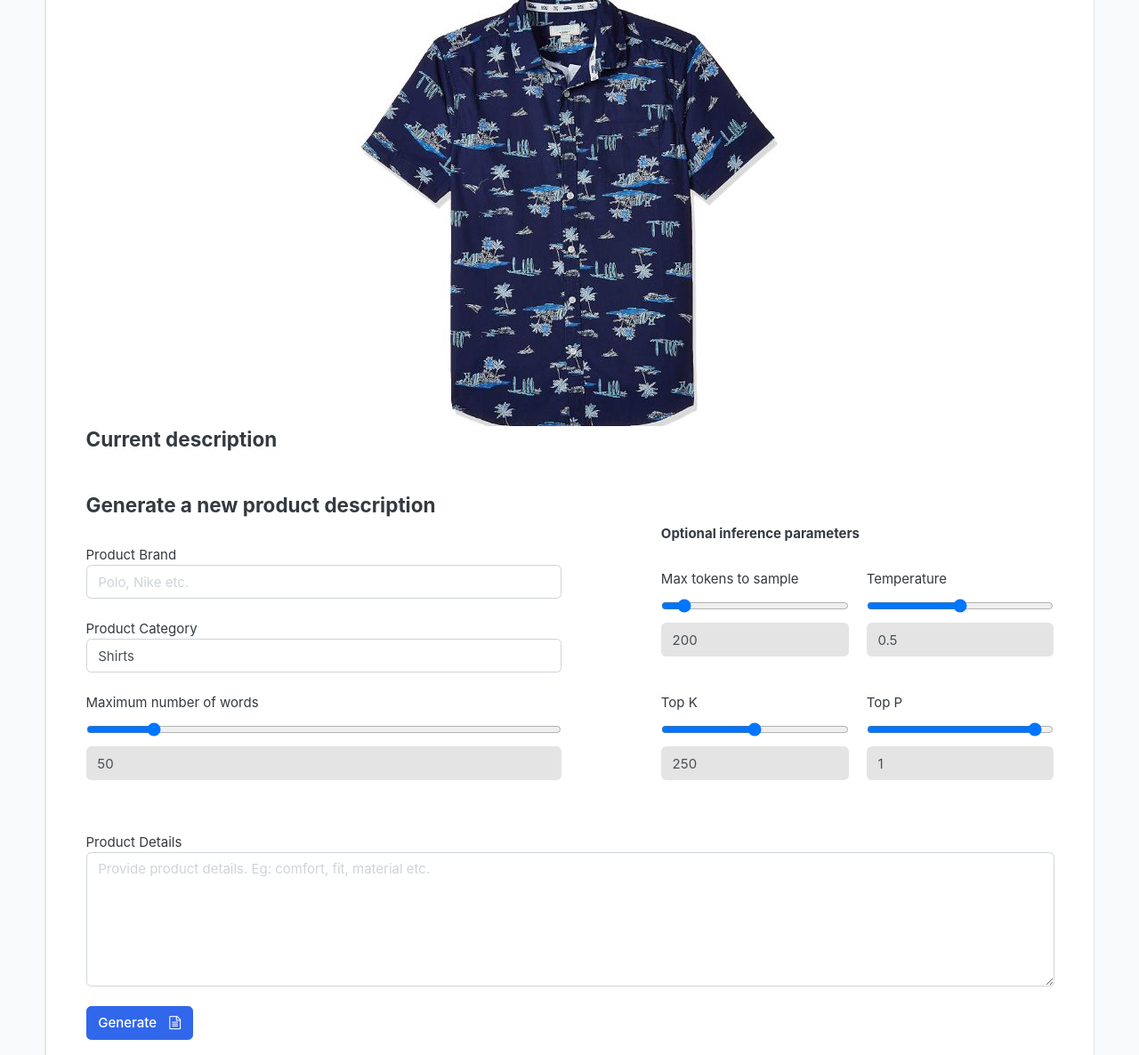
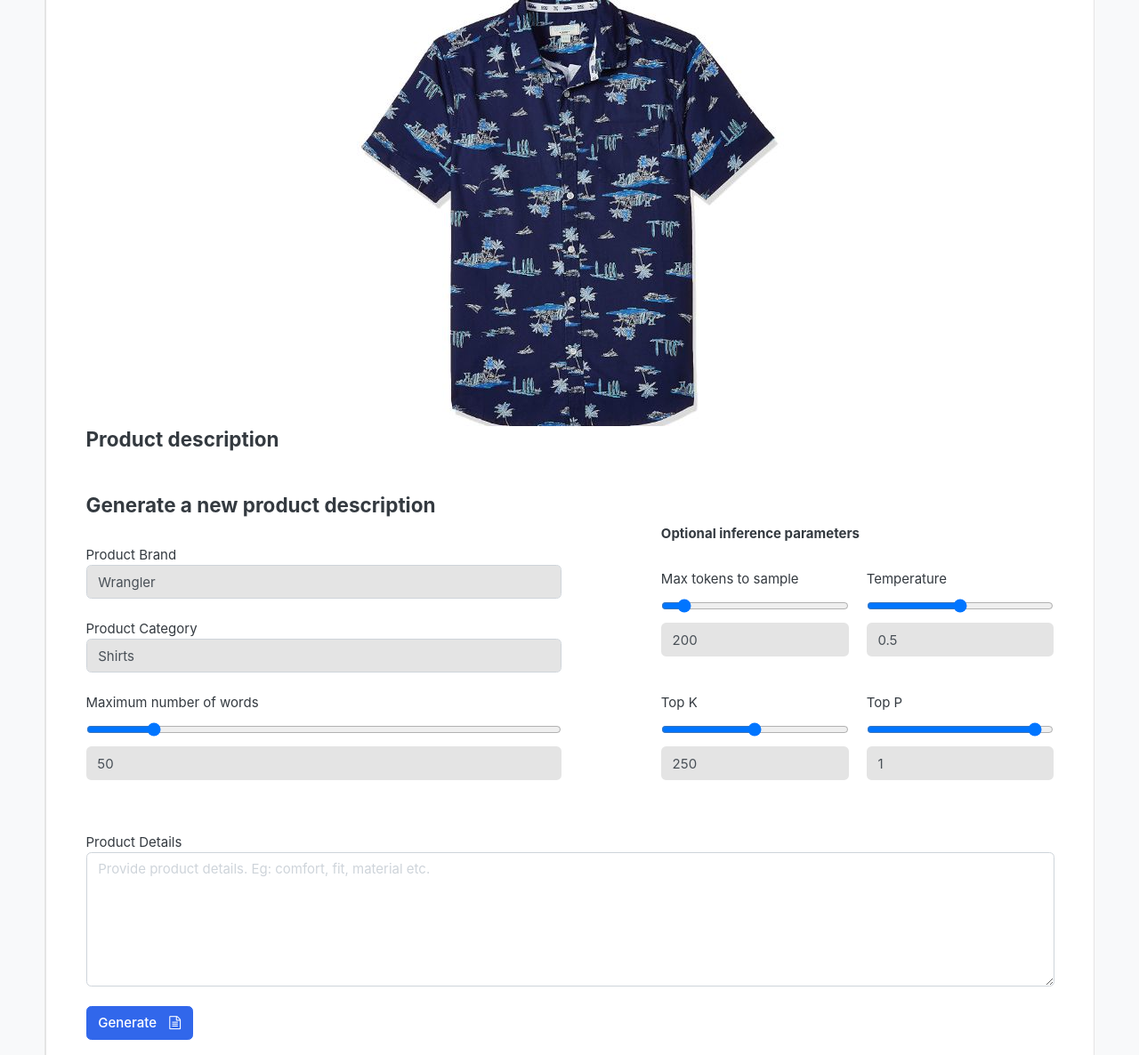
Before and after one commit to vasveena/RetailStore, a Django app: page /store/generate_description/2/ in a window 1280 px wide. Shown: the part 281-1467 px from the top of the page at 89% size. Run offline with Django 3.2, Linux system fonts and the light colour scheme; data comes from the database, SQL or seed files in the repository; both versions use the stored data as it was after the commit; some libraries are stand-ins or nearby versions; some web fonts are replaced.

Commit message:
product desc

```diff
--- a/store/models.py
+++ b/store/models.py
@@ -8,6 +8,7 @@ from django.db.models import Avg, Count
 # Create your models here.
 class Product(models.Model):
     product_name = models.CharField(max_length=200, unique=True)
+    product_brand = models.CharField(max_length=200, default="reinvent")
     slug = models.SlugField(max_length=200, unique=True)
     description = models.TextField(max_length=500, blank=True)
     price = models.IntegerField()
--- a/templates/store/generate_description.html
+++ b/templates/store/generate_description.html
@@ -23,16 +23,16 @@
         </center>
 				<form action="{% url 'generate_product_description' single_product.id %}">
                         <div class="container">
-                            <h4>Current description</h4><br>
+                            <h4>Product description</h4><br>
 		                <p>{{single_product.description}}</p>
                             <h4 class="title">Generate a new product description</h4>
                             <div class="row">
                                 <div class="form-group name1 col-md-6">
                                     <br>
                                     Product Brand
-                                    <input type="text" class="form-control" name="product_brand" id="product_brand" placeholder="Polo, Nike etc." required/><br>
+                                    <input type="text" class="form-control" name="product_brand" id="product_brand" value="{{single_product.product_brand}}" readonly/><br>
                                     Product Category
-                                    <input type="text" class="form-control" name="product_category" id="product_category" value="{{single_product.category}}" required/><br>
+                                    <input type="text" class="form-control" name="product_category" id="product_category" value="{{single_product.category}}" readonly/><br>
                                     <!-- Product Color
                                     <select class="form-control" name="product_color" id="product_color" required>
                                     {{ product_colors }}
@@ -92,7 +92,7 @@
 					{% include 'includes/alerts.html' %}
 					{% csrf_token %}
 					    <br><br>
-						<h4 class="title">Generated description</h4>
+						<h4 class="title">Generated description</h4><br>
                         <p>Review and make any necessary changes. Once you're done, save description or regenerate a new description.</p>
 							<textarea rows="6" class="form-control" name="generated_description">{{ request.session.generated_description }}</textarea>
 							<br>
--- a/templates/store/product_detail.html
+++ b/templates/store/product_detail.html
@@ -52,7 +52,7 @@
 
 			<p>{{single_product.description}}</p>
 
-			<a href="{% url 'generate_description' single_product.id%}" class="btn btn-primary">Generate Product Description <i class="fa fa-file-text-o"></i></a>
+			<a href="{% url 'generate_description' single_product.id%}" class="btn btn-primary">Generate a new product description &nbsp&nbsp<i class="fa fa-file-text-o"></i></a>
 
 			<hr>
 			<div class="container">
```
Also changed, not shown: db.sqlite3, store/migrations/0004_product_product_brand.py (added), 1 other file.
